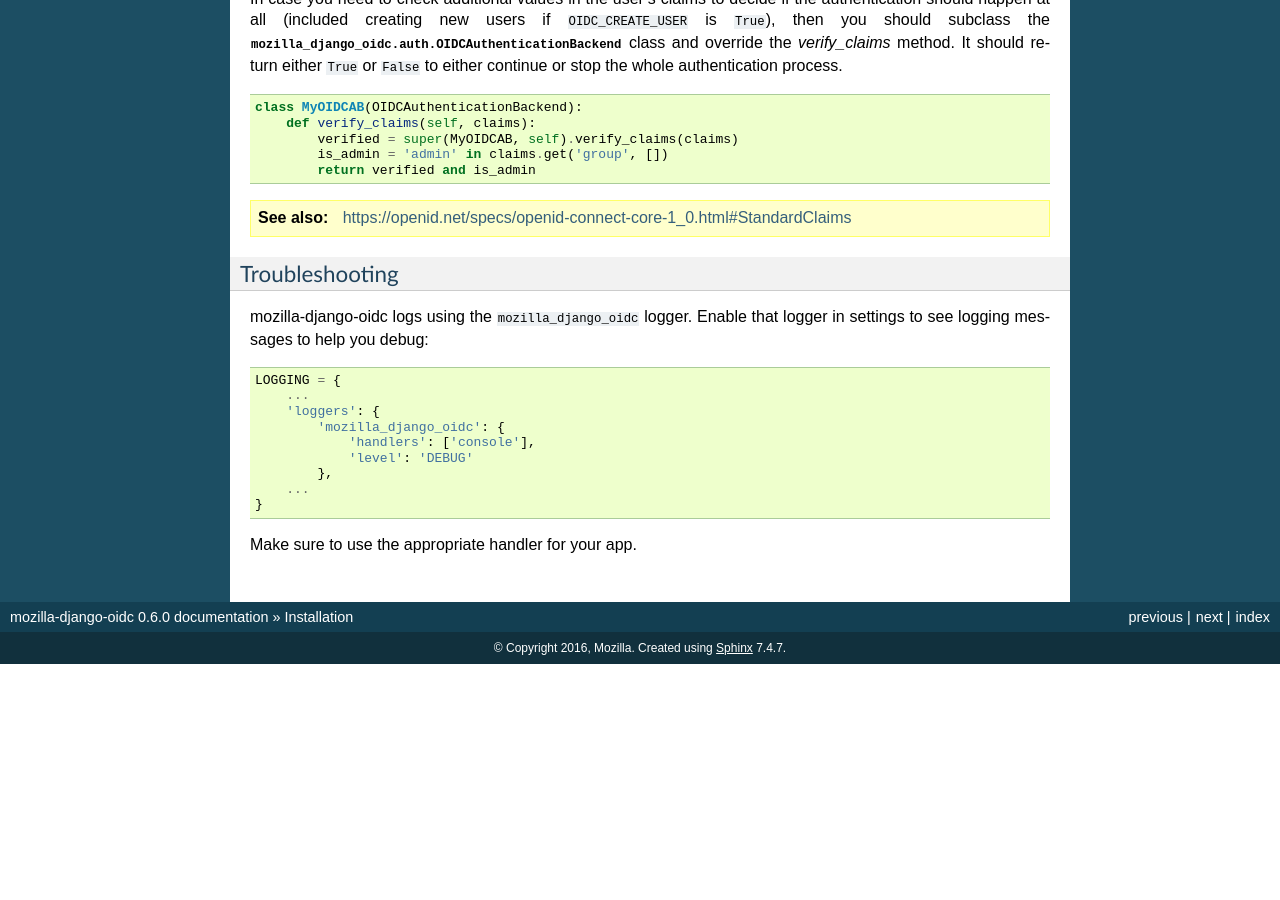
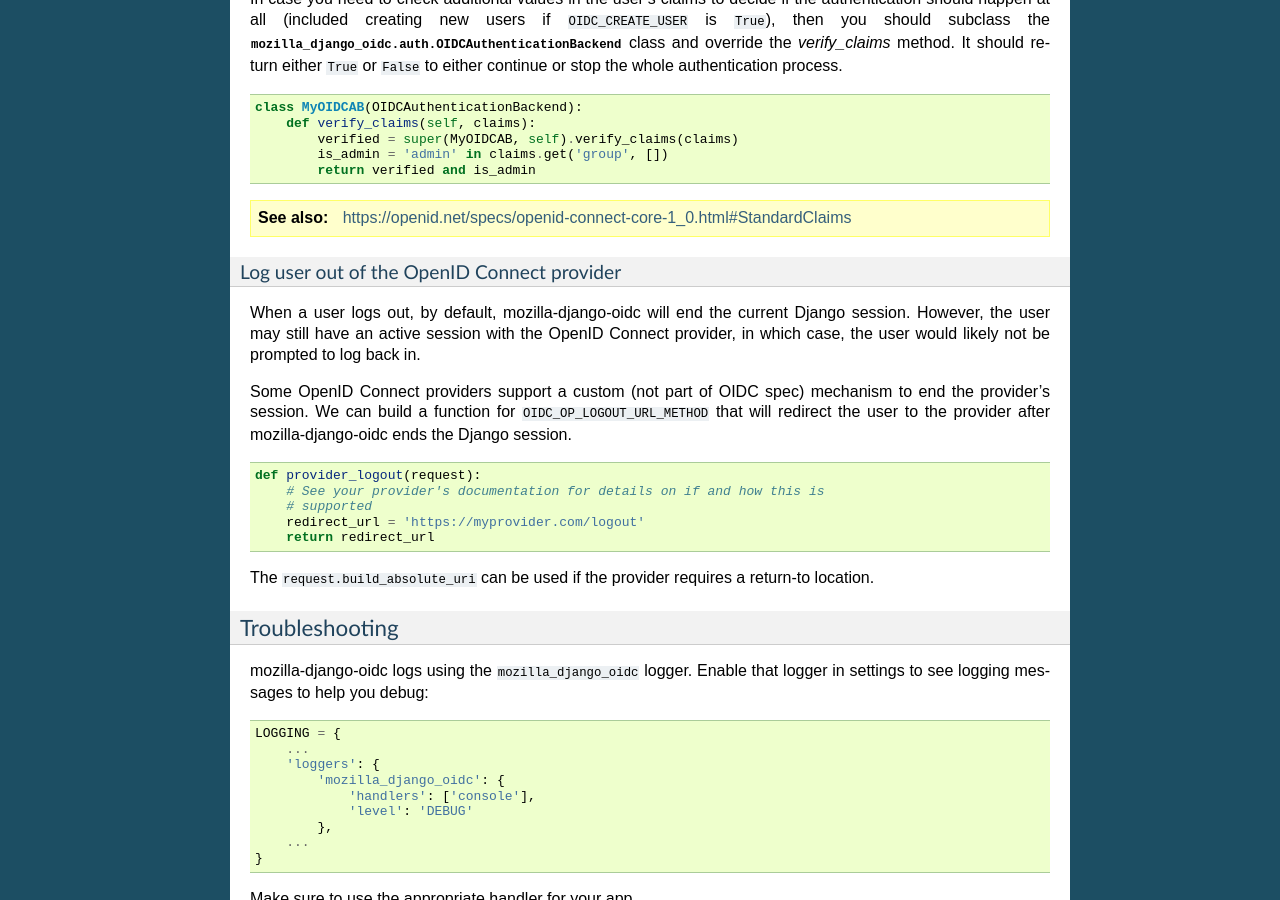
Before and after one commit to mozilla/mozilla-django-oidc, a Sphinx documentation site: the page built from docs/installation.rst, in a window 1280 px wide and 900 px high, scrolled down 5217 px. Built offline with Sphinx 7.4.7, drawn with Linux system fonts in a browser that asks for light colours; before the commit the page ends 5881 px from its top, so only the background shows below that; some of the changed text lies outside the part shown.

Commit message:
Add documentation around OIDC_OP_LOGOUT_URL_METHOD. Fixes #217.

```diff
--- a/docs/installation.rst
+++ b/docs/installation.rst
@@ -369,6 +369,33 @@ override the `verify_claims` method. It should return either ``True`` or
    https://openid.net/specs/openid-connect-core-1_0.html#StandardClaims
 
 
+Log user out of the OpenID Connect provider
+~~~~~~~~~~~~~~~~~~~~~~~~~~~~~~~~~~~~~~~~~~~
+
+When a user logs out, by default, mozilla-django-oidc will end the current
+Django session.  However, the user may still have an active session with the
+OpenID Connect provider, in which case, the user would likely not be prompted
+to log back in.
+
+Some OpenID Connect providers support a custom (not part of OIDC spec) mechanism
+to end the provider's session.  We can build a function for
+``OIDC_OP_LOGOUT_URL_METHOD`` that will redirect the user to the provider after
+mozilla-django-oidc ends the Django session.
+
+
+.. code-block:: python
+
+   def provider_logout(request):
+       # See your provider's documentation for details on if and how this is
+       # supported
+       redirect_url = 'https://myprovider.com/logout'
+       return redirect_url
+
+
+The ``request.build_absolute_uri`` can be used if the provider requires
+a return-to location.
+
+
 Troubleshooting
 ---------------
 
```
Also changed, not shown: HISTORY.rst (+8 -0 lines), docs/settings.rst (+10 -0 lines).
